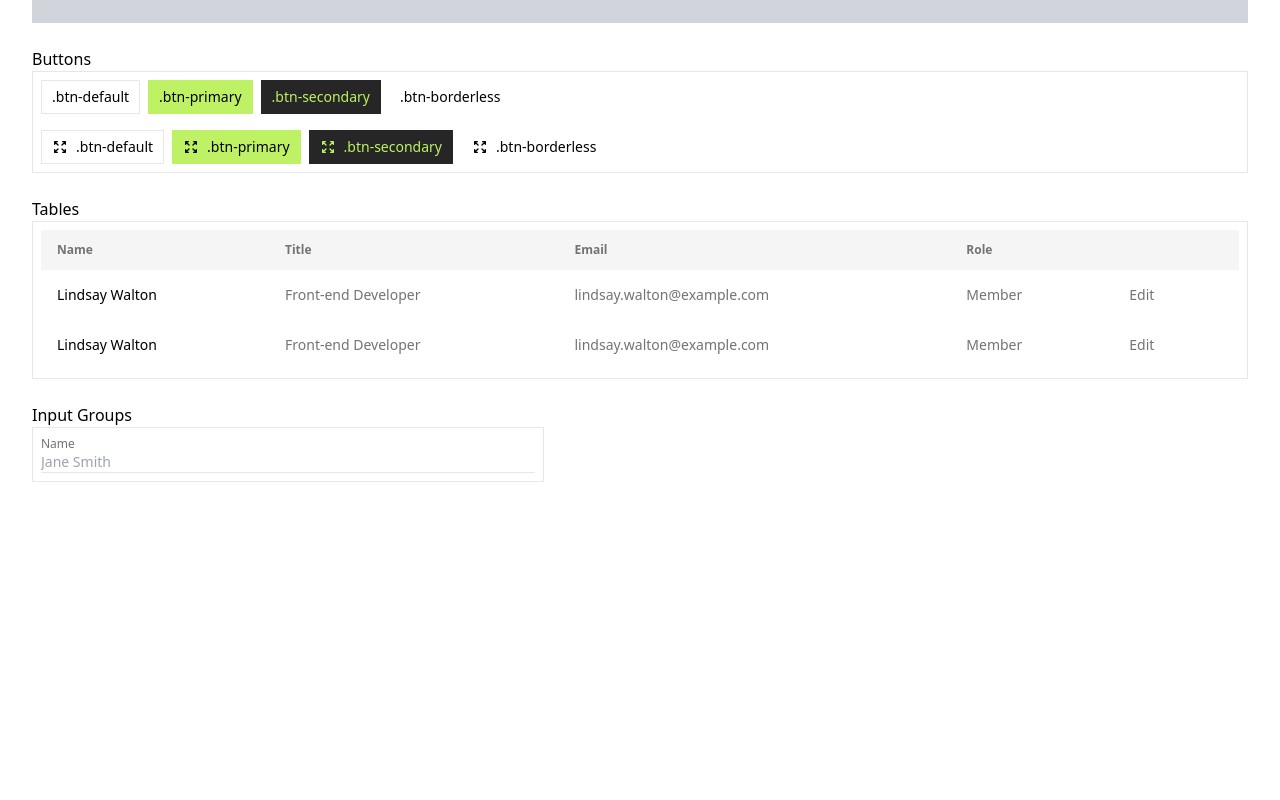
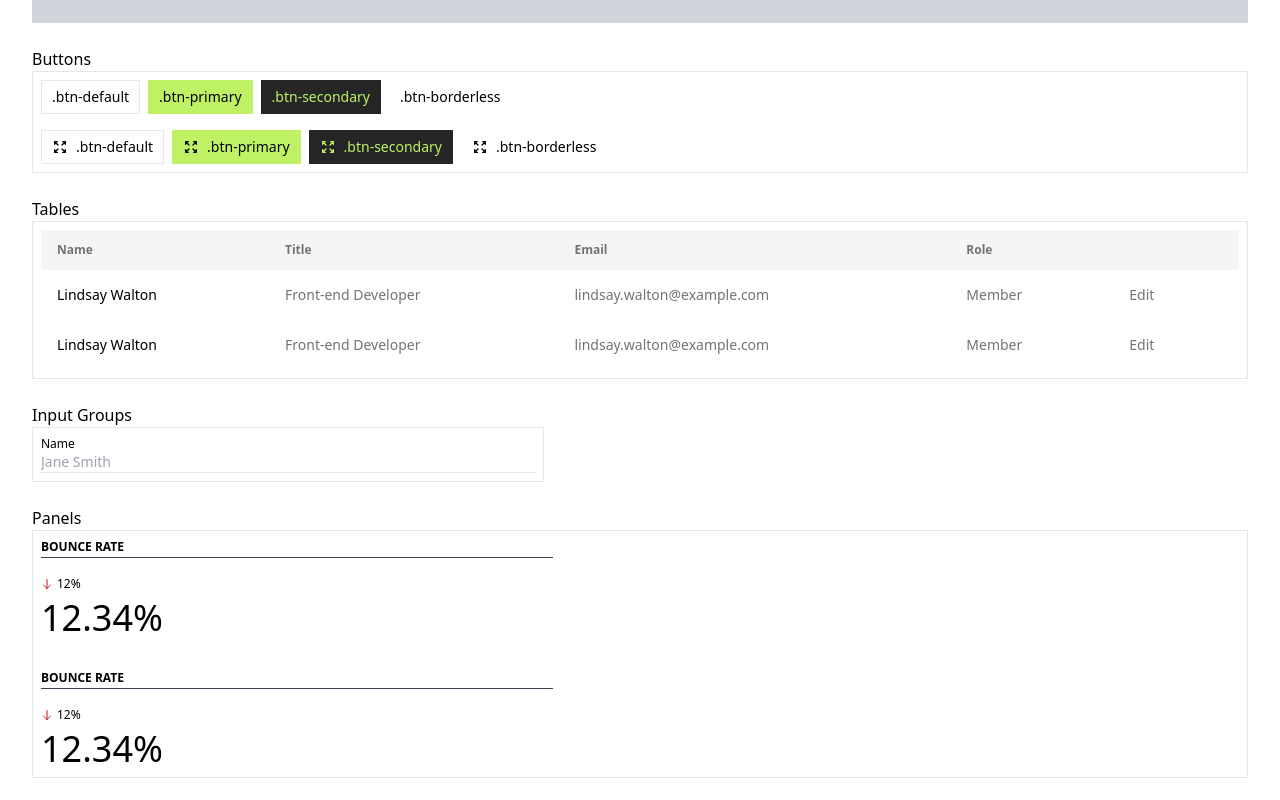
Before and after one commit to f7g/p1-ui-library, a React (Create React App) app: page / in a window 1280 px wide. Shown: the part 465-1265 px from the top of the page. Before the commit the page ends 1075 px from the top, so only its background shows below. Built offline with nearby package versions, Linux system fonts and the light colour scheme.

Commit message:
Refactor, add panels

```diff
--- a/src/App.js
+++ b/src/App.js
@@ -2,6 +2,7 @@ import ColorTheme from "./components/color-theme";
 import Buttons from "./components/buttons";
 import Tables from "./components/tables";
 import InputGroups from "./components/input-groups";
+import Panels from "./components/panels";
 
 function App() {
   return (
@@ -10,6 +11,7 @@ function App() {
       <Buttons />
       <Tables />
       <InputGroups />
+      <Panels />
     </div>
   );
 }
--- a/src/components/panels.js
+++ b/src/components/panels.js
@@ -0,0 +1,45 @@
+import { ArrowDownIcon } from "@heroicons/react/outline";
+
+function Panel(props) {
+  return <div className="on-background">{props.children}</div>;
+}
+Panel.Heading = (props) => (
+  <h5 className="pb-0.5 mb-4 uppercase text-xs font-semibold border-b border-dark">
+    {props.children}
+  </h5>
+);
+Panel.Body = (props) => props.children;
+
+export default function Panels() {
+  return (
+    <section>
+      <h2>Panels</h2>
+      <div className="p-2 border  ">
+        <div className="w-full ">
+          <div className="max-w-lg space-y-8">
+            <Panel>
+              <Panel.Heading>Bounce rate</Panel.Heading>
+              <Panel.Body>
+                <div className="inline-flex">
+                  <ArrowDownIcon className="on-background-error w-3 mr-1" />
+                  <span className="text-xs">12%</span>
+                </div>
+                <div className="text-4xl">12.34%</div>
+              </Panel.Body>
+            </Panel>
+            <Panel>
+              <Panel.Heading>Bounce rate</Panel.Heading>
+              <Panel.Body>
+                <div className="inline-flex">
+                  <ArrowDownIcon className="on-background-error w-3 mr-1" />
+                  <span className="text-xs">12%</span>
+                </div>
+                <div className="text-4xl">12.34%</div>
+              </Panel.Body>
+            </Panel>
+          </div>
+        </div>
+      </div>
+    </section>
+  );
+}
--- a/src/index.css
+++ b/src/index.css
@@ -39,11 +39,17 @@
   .on-background-light {
     @apply text-neutral-500;
   }
+  .on-background-error {
+    @apply text-red-700;
+  }
   .on-surface {
     @apply text-black;
   }
   .on-surface-light {
     @apply text-neutral-500;
+  }
+  .on-surface-error {
+    @apply text-red-700;
   }
   .on-error {
     @apply text-white;
@@ -87,9 +93,14 @@
 
   /* Input groups */
   label {
-    @apply block text-xs font-medium on-background-light;
+    @apply block text-xs font-medium;
   }
   input {
     @apply block w-full border-b text-sm focus:outline-0;
   }
+
+  /* Borders */
+  .border-dark {
+    @apply border-gray-700;
+  }
 }
```
